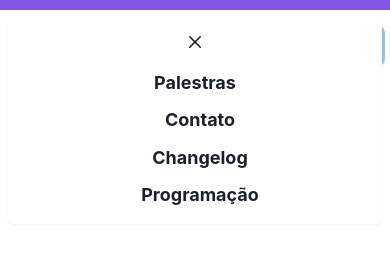
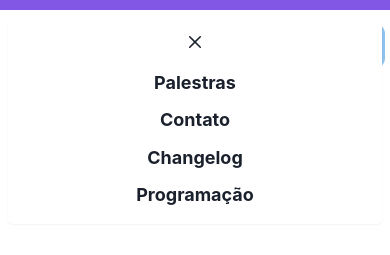
Before and after one commit to KayoRonald/epice-next-app, a Next.js app: page / in a window 390 px wide. Both pictures are taken after a click on the button 362 px from the left and 46 px from the top of the page. Shown: the top 255 px of the page. Built offline with nearby package versions, Linux system fonts and the light colour scheme.

Commit message:
fix: misaligned nav itens on mobile

```diff
--- a/src/components/nav/components/mobile/index.tsx
+++ b/src/components/nav/components/mobile/index.tsx
@@ -54,26 +54,14 @@ export default function Mobile() {
           </LinkScroll>
         </LinkButton>
         <LinkButton>
-          <chakra.span
-            paddingLeft='10px'
-          >
-            <Link
-              href="/contact"
-            >
-              Contato
-            </Link>
-          </chakra.span>
+          <Link href="/contact">
+            Contato
+          </Link>
         </LinkButton>
         <LinkButton>
-          <chakra.span
-            paddingLeft='10px'
-          >
-            <Link
-              href="/changelog"
-            >
-              Changelog
-            </Link>
-          </chakra.span>
+          <Link href="/changelog">
+            Changelog
+          </Link>
         </LinkButton>
         <LinkButton>
           <LinkScroll
@@ -82,9 +70,6 @@ export default function Mobile() {
             smooth="easeInOutQuart"
             duration={DURATION}
             activeClass="active"
-            style={{
-              paddingLeft: '10px'
-            }}
           >
             Programação
           </LinkScroll>
--- a/src/pages/_app.tsx
+++ b/src/pages/_app.tsx
@@ -13,7 +13,13 @@ const MyApp: NextPage<AppProps> = ({ Component, pageProps }) => {
   useEffect(() => {
     if ('serviceWorker' in navigator) {
       navigator.serviceWorker.register('/sw.js')
-      window.addEventListener('beforeinstallprompt', () => {})
+      window.addEventListener('beforeinstallprompt', (e) => {
+        if (localStorage.getItem('epice-install-prompt')) {
+          e.preventDefault()
+        } else {
+          localStorage.setItem('epice-install-prompt', true)
+        }
+      })
     }
   })
 
--- a/src/styles/styles.ts
+++ b/src/styles/styles.ts
@@ -1,6 +1,10 @@
 import { createGlobalStyle } from "styled-components";
 
 export const Styles = createGlobalStyle`
+  * {
+    -webkit-tap-highlight-color: transparent;
+  }
+
     div.chat-wrapper[opened="true"]{
       height:490px !important;
     }
```
